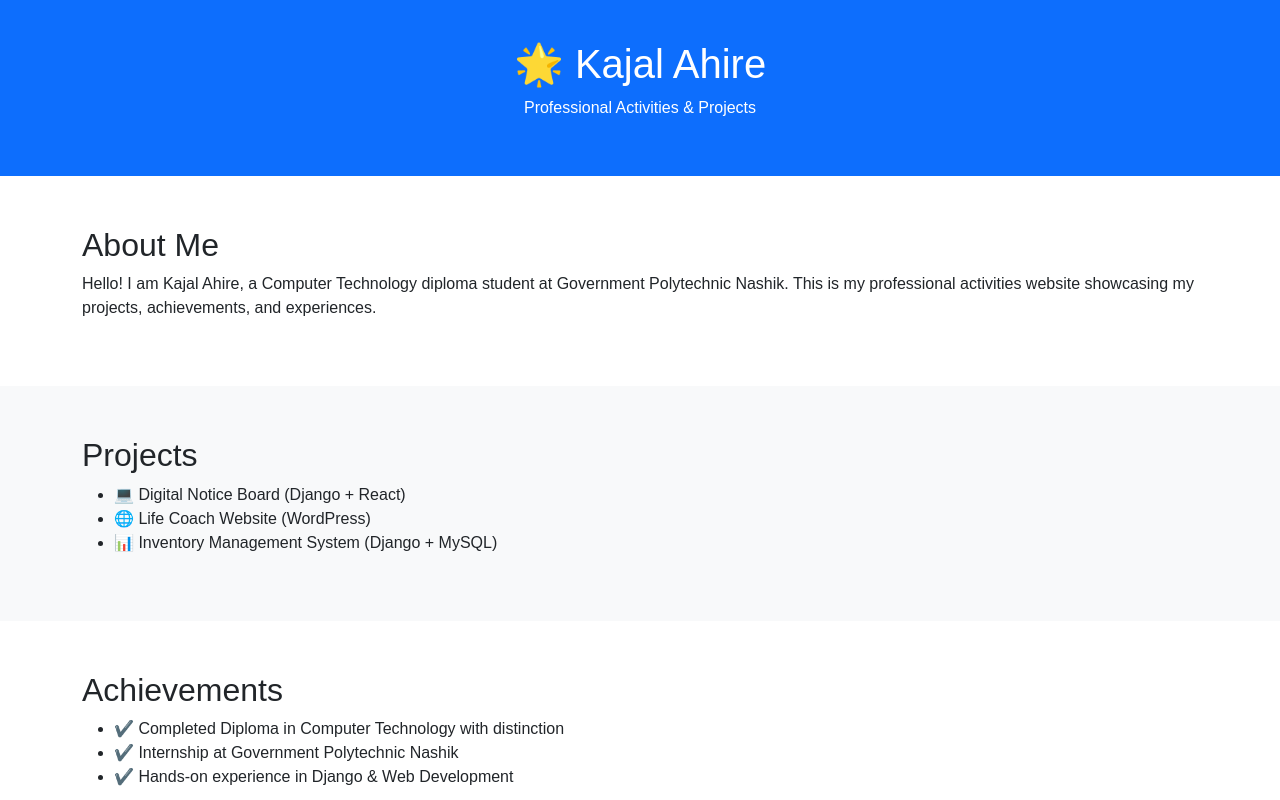
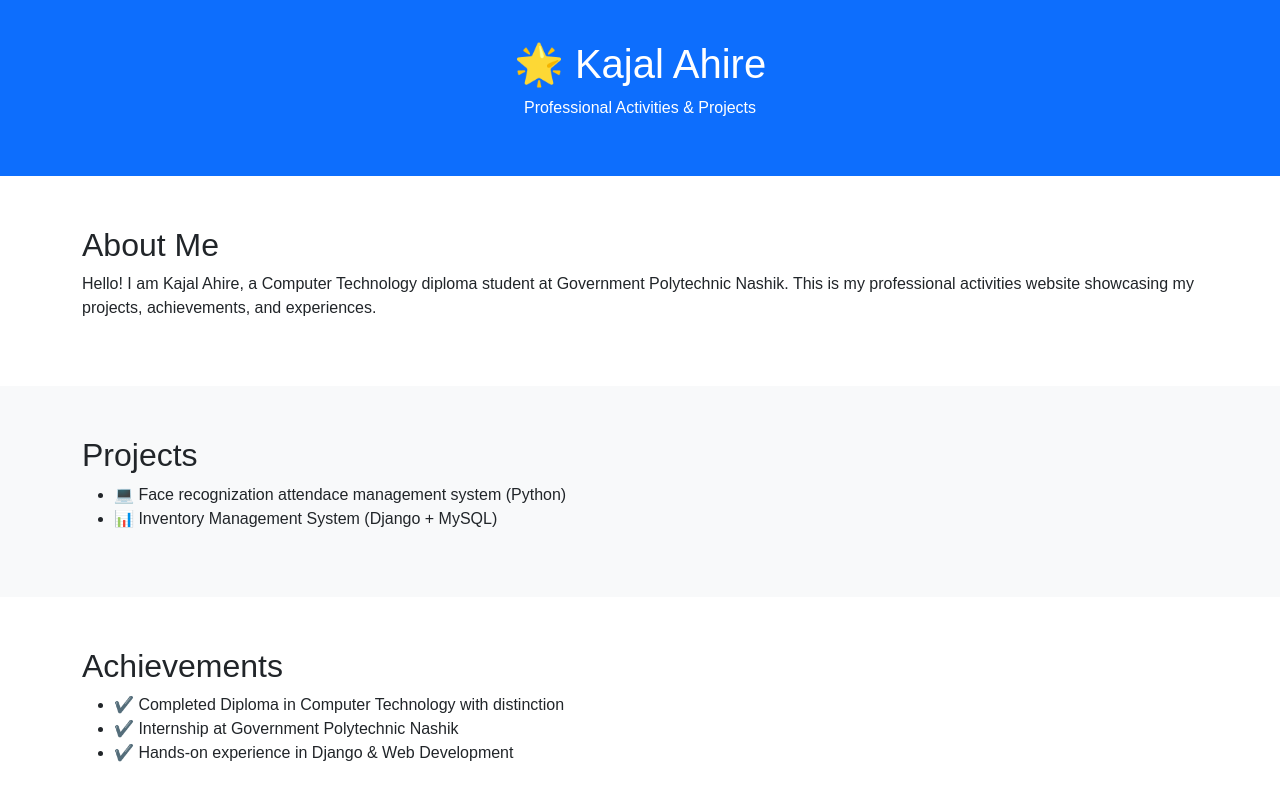
Before and after one commit to Student-kajalahire/professional-activities, a plain HTML site: page index.html in a window 1280 px wide. Shown: the top 800 px of the page. Drawn offline with nearby package versions, Linux system fonts and the light colour scheme.

Commit message:
index.html

```diff
--- a/index.html
+++ b/index.html
@@ -45,8 +45,7 @@
     <div class="container">
       <h2>Projects</h2>
       <ul>
-        <li>💻 Digital Notice Board (Django + React)</li>
-        <li>🌐 Life Coach Website (WordPress)</li>
+        <li>💻 Face recognization attendace management system (Python)</li>
         <li>📊 Inventory Management System (Django + MySQL)</li>
       </ul>
     </div>
```
